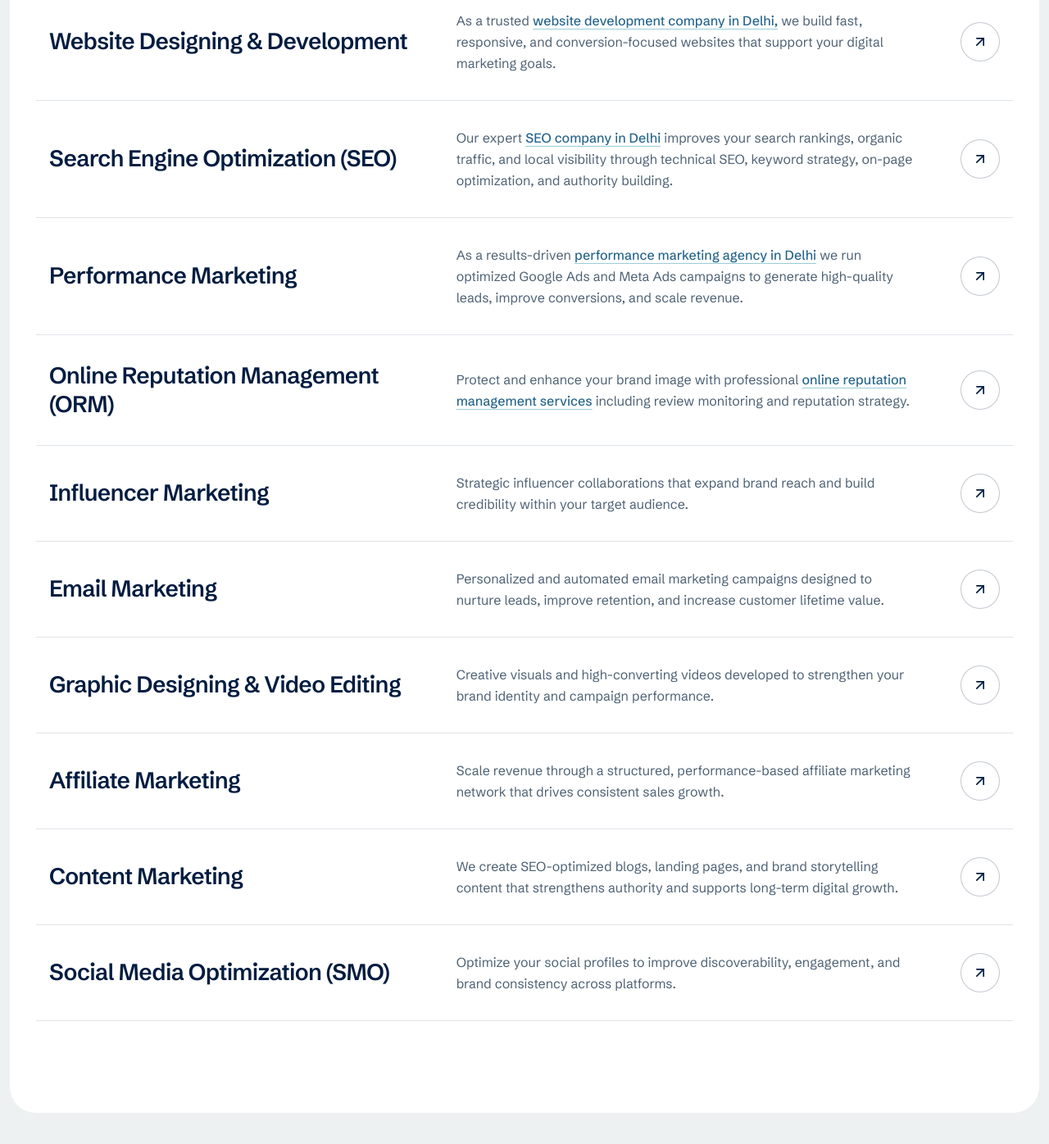
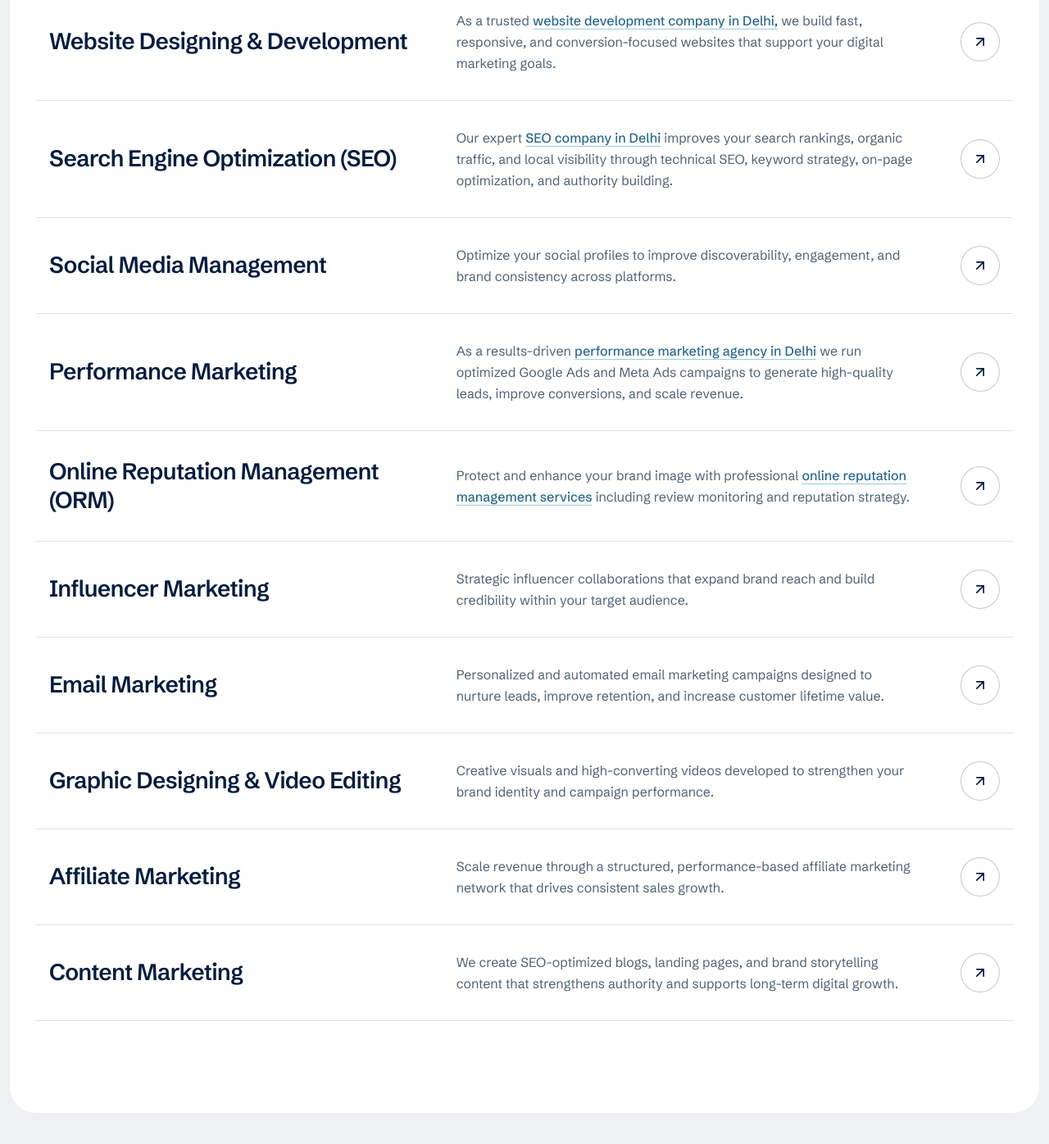
Before and after one commit to BigwigMediaDigital968/Bigwig-website-New, a Next.js app: page / in a window 1280 px wide. Shown: the part 4016-5412 px from the top of the page at 82% size. Built offline with nearby package versions, Linux system fonts and the light colour scheme; no server answers; a web font is replaced by a local one.

Commit message:
hom eservice reoerder

```diff
--- a/components/layout/Nav.tsx
+++ b/components/layout/Nav.tsx
@@ -37,11 +37,7 @@
   const i = SERVICE_ORDER.indexOf(slug);
   return i === -1 ? SERVICE_ORDER.length : i;
 };
-const menuServices = [...services]
-  .map((s) =>
-    s.slug === "/services/social-media-optimization" ? { ...s, title: "Social Media Management" } : s,
-  )
-  .sort((a, b) => rank(a.slug) - rank(b.slug));
+const menuServices = [...services].sort((a, b) => rank(a.slug) - rank(b.slug));
 
 const links = [
   { title: "Clients", slug: "/clients" },
--- a/src/data/homeData.tsx
+++ b/src/data/homeData.tsx
@@ -37,6 +37,11 @@
         authority building.
       </>
     ),
+  },
+  {
+    title: "Social Media Management",
+    slug: "/services/social-media-optimization",
+    desc: "Optimize your social profiles to improve discoverability, engagement, and brand consistency across platforms.",
   },
   // {
   //   title: "Social Media Management (SMM)",
@@ -103,11 +108,6 @@
     title: "Content Marketing",
     slug: "/services/content-marketing",
     desc: "We create SEO-optimized blogs, landing pages, and brand storytelling content that strengthens authority and supports long-term digital growth.",
-  },
-  {
-    title: "Social Media Optimization (SMO)",
-    slug: "/services/social-media-optimization",
-    desc: "Optimize your social profiles to improve discoverability, engagement, and brand consistency across platforms.",
   },
 
 
```
